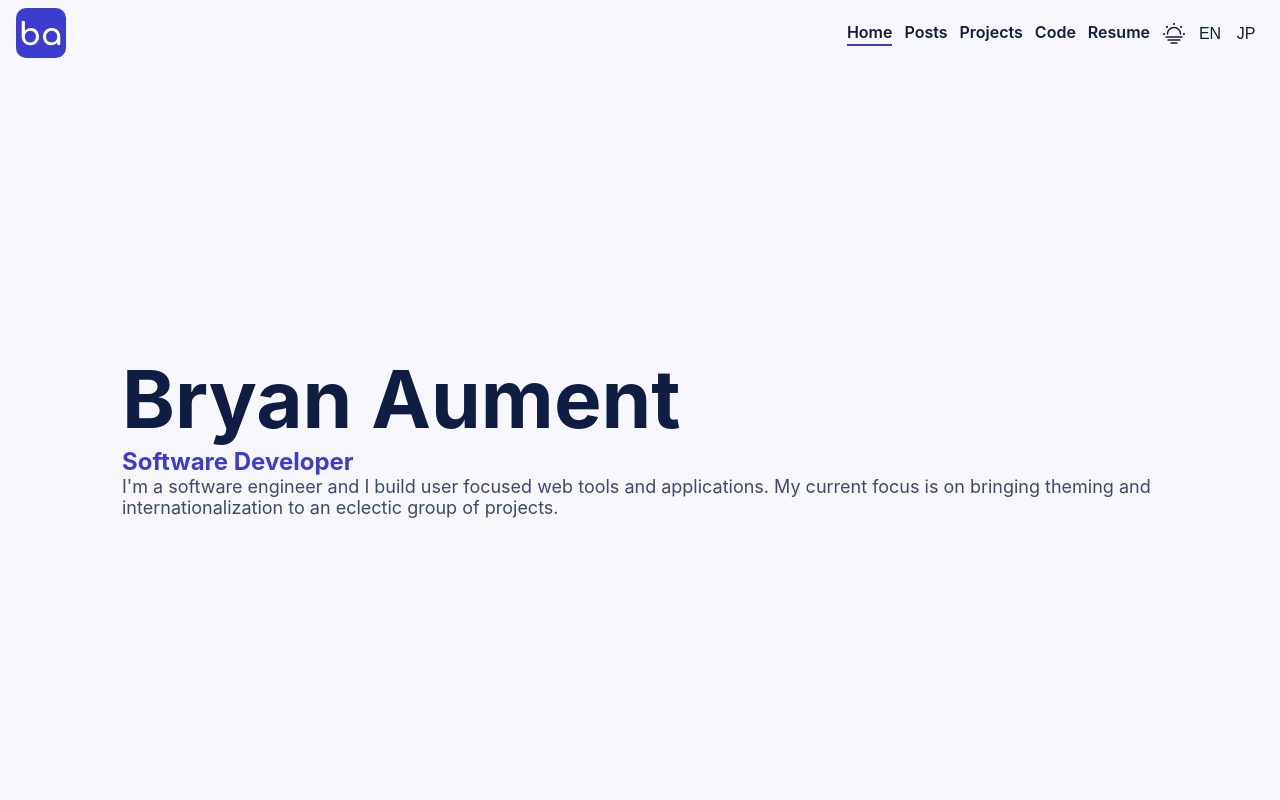
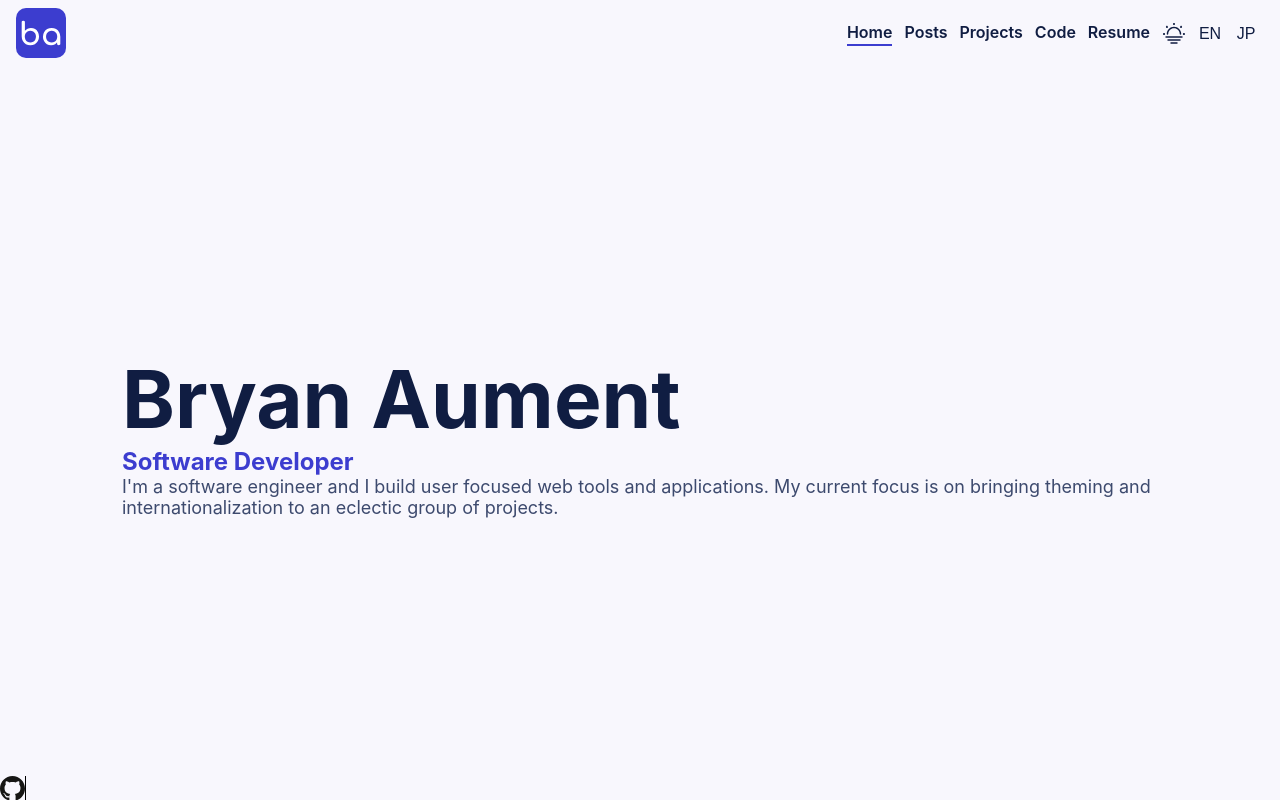
Before and after one commit to BryanAM/portfolio, a React (Create React App) app: page / in a window 1280 px wide. Built offline with nearby package versions, Linux system fonts and the light colour scheme.

Commit message:
social pole and related styles

```diff
--- a/src/App.jsx
+++ b/src/App.jsx
@@ -8,7 +8,7 @@ import {
 import { motion } from 'framer-motion';
 import { useTheme } from './contexts/themeContext';
 import Landing from './views/Landing/Landing';
-import { Menu } from './components/index';
+import { Menu, SocialPole } from './components/index';
 import UnderConstruction from './views/UnderConstruction/UnderConstruction';
 
 function App() {
@@ -42,6 +42,7 @@ function App() {
           </Routes>
         </motion.div>
       </BrowserRouter>
+      <SocialPole />
     </div>
   );
 }
--- a/src/App.scss
+++ b/src/App.scss
@@ -18,8 +18,7 @@
   display: flex;
   flex-direction: column;
   align-items: center;
-  width: 100%;
-  padding: 0 $rhythm * 2;
+  padding: 0 $rhythm * 6;
   position: relative;
   overflow: hidden;
 }
--- a/src/components/SocialPole/SocialPole.jsx
+++ b/src/components/SocialPole/SocialPole.jsx
@@ -1,9 +1,12 @@
 import React from 'react';
+import { ReactComponent as GithubIcon } from '../../assets/pictograms/github.svg';
+import './socialPole.scss';
 
 function SocialPole() {
   return (
-    <div>
-      here
+    <div className="social-pole">
+      <GithubIcon className="social-pole-github-icon" />
+      <div className="social-pole-bar" />
     </div>
   );
 }
--- a/src/components/SocialPole/socialPole.scss
+++ b/src/components/SocialPole/socialPole.scss
@@ -0,0 +1,24 @@
+@use '../../assets/variables';
+
+.social-pole {
+  display: none;
+
+  &-github-icon {
+    width: 25px;
+    height: auto;
+  }
+
+  &-bar {
+    border-left: 1px solid black;
+  }
+}
+
+
+@media (min-width: variables.$large) {
+  .social-pole {
+    display: flex;
+    position: absolute;
+    bottom: 0;
+    left: 0;
+  }
+}
```
Also changed, not shown: src/assets/pictograms/github.svg (added).
